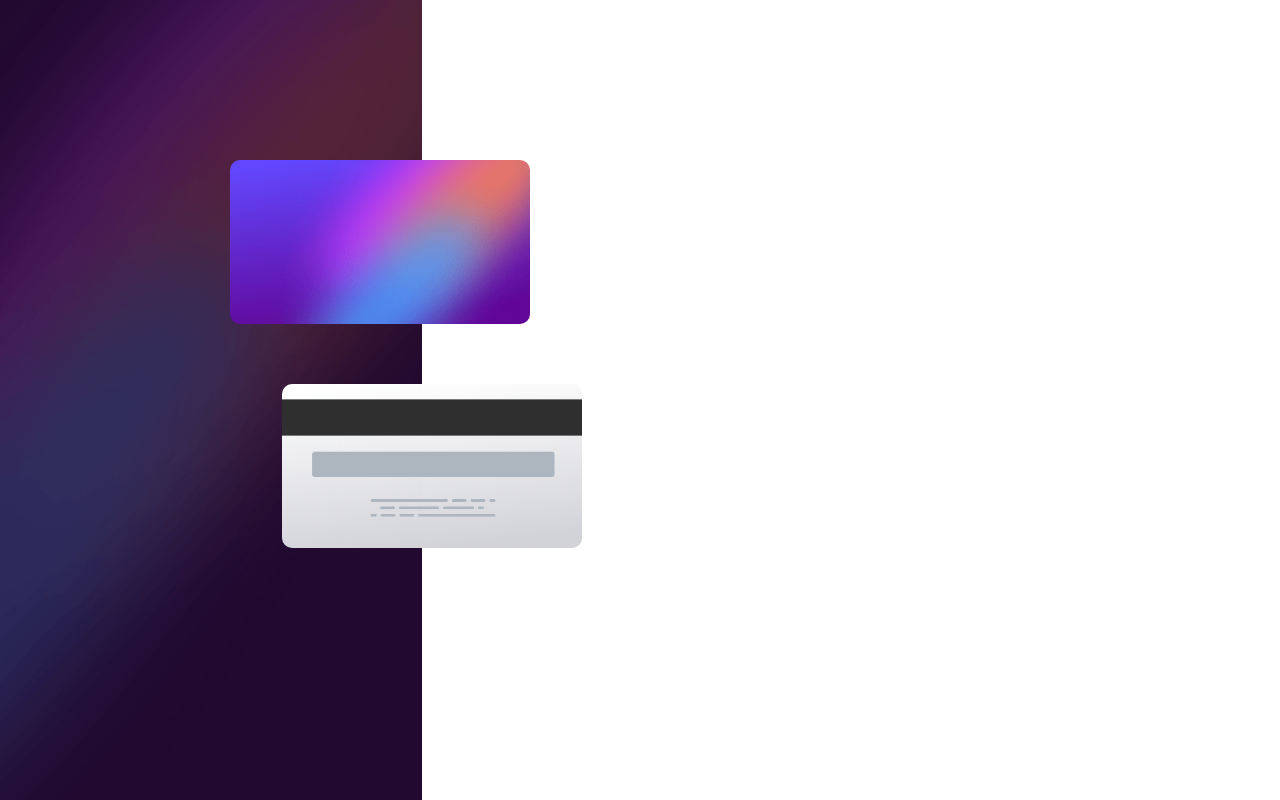
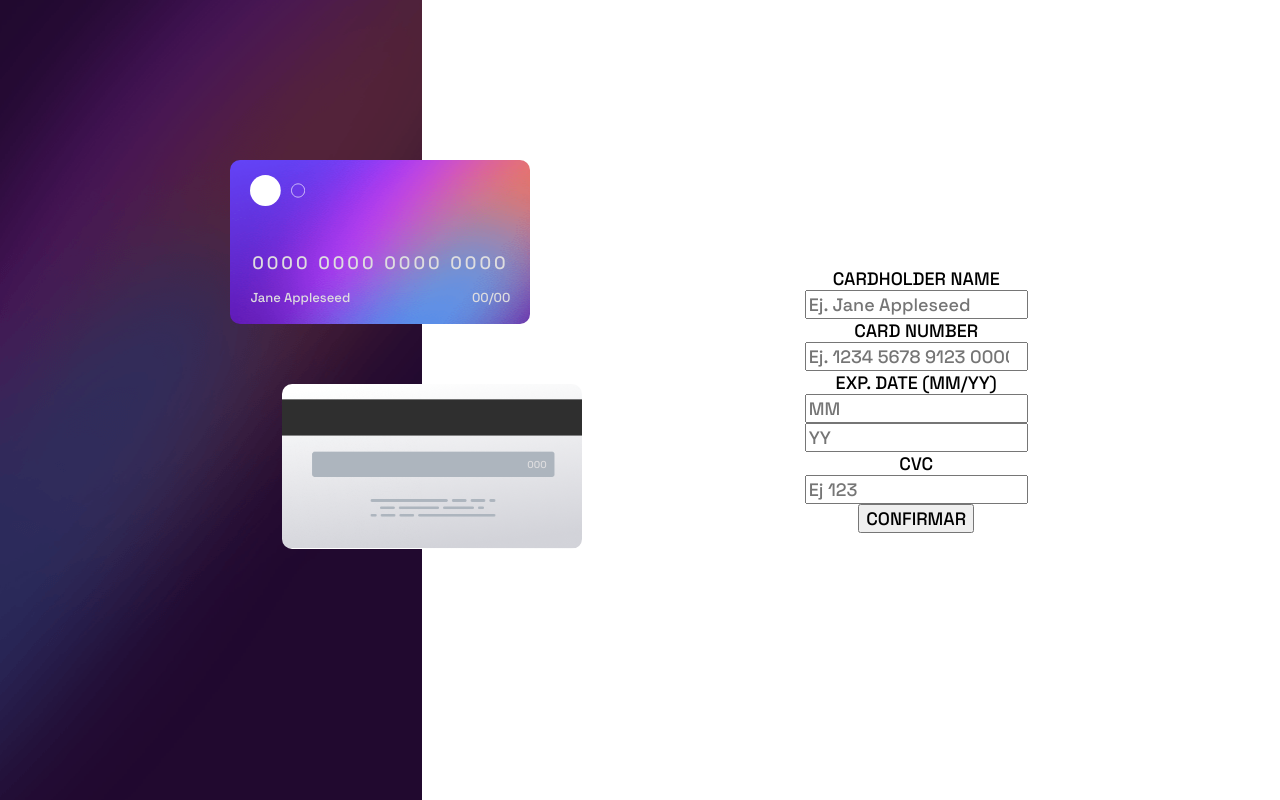
Before and after one commit to MateoGeuna/frontendmentor-cards, a plain HTML site: page index.html in a window 1280 px wide. Drawn offline with Linux system fonts and the light colour scheme.

Commit message:
actualizacion section left

```diff
--- a/css/index.css
+++ b/css/index.css
@@ -7,7 +7,13 @@
     font-weight: 500;
     font-size: 18px;
 }
-
+:root {
+    --light-grayish-violet: hsl(270, 3%, 87%);
+    --dark-grayish-violet: hsl(279, 6%, 55%);
+    --very-dark-violet: hsl(278, 68%, 11%);
+    --linear-gradient: hsl(249, 99%, 64%) to hsl(278, 94%, 30%);/*active input borders*/
+    --red: hsl(0, 100%, 66%);/*input errors*/
+}
 html, body {
     width: 100%;
     height: 100%;
@@ -29,23 +35,73 @@ main section.section-left {
 main section.section-right {
     background-color: white;
     flex-basis: 67%;
+    display: flex;
+    justify-content: center;
+    align-items: center;
+    padding-left: 130px;
 }
 
-img.card {
+section.section-right form#formulario {
+    display: flex;
+    flex-direction: column;
+    align-items: center;
+}
+
+div.card.card-front {
+    top: 20%;
+    left: 18%;
+    background-image: url(/images/bg-card-front.png);
+    background-position: 50% 25%;
     width: 300px;
-    height: auto;
+    height: 164.42px;
     position: absolute;
     border-radius: 10px;
+    color: var(--light-grayish-violet);
+}
+div.card.card-front p.numbers {
+    text-align: center;
+    letter-spacing: 3px;
+    padding-top: 25px;
 }
 
-img.card.card-front {
-    top: 20%;
-    left: 18%;
+div.card.card-front div.name-exp {
+    display: flex;
+    align-content: center;
+    flex-direction: row;
+    justify-content: space-between;
+    padding: 15px 20px;
+}
+div.card.card-front div.name-exp p {
+    font-size: 13px;
 }
 
-img.card.card-back {
+section.section-left div.card-back {
     top: 48%;
     left: 22%;
+    width: 300px;
+    height: 164.64px;
+    position: absolute;
+    border-radius: 10px;
+    background-image: url(/images/bg-card-back.png);
+    display: flex;
+    align-content: flex-end;
+    align-items: flex-end;
+    flex-direction: column-reverse;
+    justify-content: center;
+    background-size: contain;
+}
+section.section-left div.card-back p {
+    padding-right: 35px;
+    color: var(--light-grayish-violet);
+    font-size: 10px;
+    padding-bottom: 3px;
+}
+
+img.card-logo{
+    padding: 15px;
+    width: 90px;
+    height: auto;
+    padding-left: 20px;
 }
 
 .attribution {
--- a/index.html
+++ b/index.html
@@ -14,41 +14,49 @@
 <body>
   <main>
     <section class="section-left">
-      <img class="card card-front" src="images/bg-card-front.png" alt="tarjeta-frente">
-      <img class="card card-back" src="images/bg-card-back.png" alt="tarjeta-dorso">
+      <div class="card card-front">
+        <img class="card-logo" src="/images/card-logo.svg" alt="card-logo">
+        <p class="numbers">0000 0000 0000 0000</p>
+        <div class="name-exp">
+          <p>Jane Appleseed</p>
+          <p>00/00</p>
+        </div>
+
+      </div>
+      <div class="card-back">
+        <p>000</p>
+      </div>
     </section>
-    <section class="section-right"></section>
+    <section class="section-right">
+      <form id="formulario" action="">
+
+          <label for="card-name">CARDHOLDER NAME</label>
+          <input type="text" name="card-name" id="card-name" placeholder="Ej. Jane Appleseed ">
+
+          <label for="card-number">CARD NUMBER</label>
+          <input type="number" name="card-number" id="card-number" placeholder="Ej. 1234 5678 9123 0000">
+
+          <label for="date-exp">EXP. DATE (MM/YY)</label>
+          <input type="number" name="date-exp-month" id="date-exp-month" placeholder="MM">
+          <input type="number" name="date-exp-year" id="date-exp-year" placeholder="YY">
+
+          <label for="number-security">CVC</label>
+          <input type="number" name="number-security" id="number-security" placeholder="Ej 123">
+
+          <input type="submit" value="CONFIRMAR" id="submit" onclick="confirmCardData()">
+
+      </form>
+    </section>
 
 
 
   </main>
 
- <!--
+  <!--
   </div>-->
   <!--
 
-  <form id="formulario" action="">
-    <div class="form-name">
-      <label for="card-name">CARDHOLDER NAME</label>
-      <input type="text" name="card-name" id="card-name" placeholder="Ej. Jane Appleseed ">
-    <div class="form-number">
-      <label for="card-number">CARD NUMBER</label>
-      <input type="number" name="card-number" id="card-number" placeholder="Ej. 1234 5678 9123 0000">
-    <div class="form-date">
-      <label for="date-exp">EXP. DATE (MM/YY)</label>
-      <input type="number" name="date-exp-month" id="date-exp-month" placeholder="MM">
-      <input type="number" name="date-exp-year" id="date-exp-year" placeholder="YY">
-      <p class="blank">Can´t be blank</p>
-    </div>
-    <div class="form-number-security">
-      <label for="number-security">CVC</label>
-      <input type="number" name="number-security" id="number-security" placeholder="Ej 123">
-      <p class="blank">Can´t be blank</p>
-    </div>
-    <div class="form-confirm">
-      <input type="submit" value="CONFIRMAR" id="submit" onclick="confirmCardData()">
-    </div>
-  </form>
+
   -->
 
   <!-- Completed state start
```
